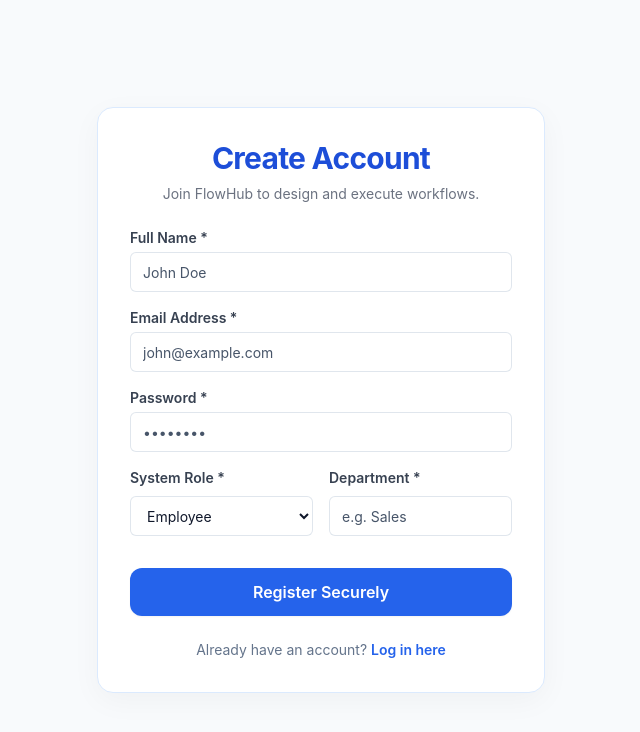
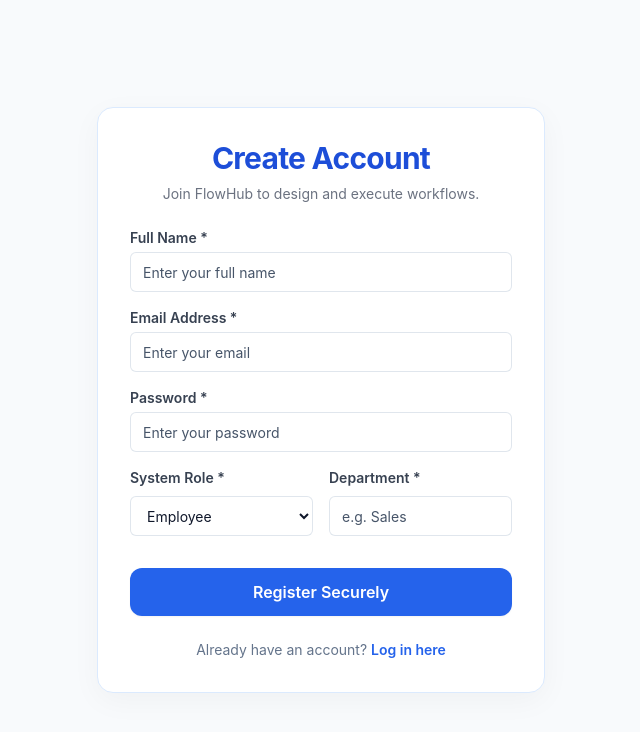
Before and after one commit to Srideepalakshmi/FlowHub, a React app in the folder frontend/: page /register in a window 1280 px wide. Shown: the top 732 px of the page, without its empty margins (319-959 px from the left). Built offline with nearby package versions, Linux system fonts and the light colour scheme; the HTML template or start-up script is replaced by a standard one.

Commit message:
style: update input placeholders to instructions

```diff
--- a/frontend/src/pages/Login.jsx
+++ b/frontend/src/pages/Login.jsx
@@ -62,7 +62,7 @@ export default function Login() {
               required
               type="email"
               className="w-full px-4 py-3 rounded-xl border border-gray-200 dark:border-zinc-700 bg-gray-50 dark:bg-zinc-800 text-gray-800 dark:text-gray-200 focus:ring-2 focus:ring-blue-500 outline-none transition-colors"
-              placeholder="name@example.com"
+              placeholder="Enter your email"
               onChange={(e) => setEmail(e.target.value)}
             />
           </div>
@@ -73,7 +73,7 @@ export default function Login() {
               required
               type="password"
               className="w-full px-4 py-3 rounded-xl border border-gray-200 dark:border-zinc-700 bg-gray-50 dark:bg-zinc-800 text-gray-800 dark:text-gray-200 focus:ring-2 focus:ring-blue-500 outline-none transition-colors"
-              placeholder="••••••••"
+              placeholder="Enter your password"
               onChange={(e) => setPassword(e.target.value)}
             />
           </div>
--- a/frontend/src/pages/Register.jsx
+++ b/frontend/src/pages/Register.jsx
@@ -49,17 +49,17 @@ export default function Register() {
             <div className="space-y-4">
               <div>
                 <label className="block text-sm font-semibold text-gray-700 dark:text-gray-300 mb-1">Full Name *</label>
-                <input required className="input-field" placeholder="John Doe" onChange={e => setForm({ ...form, name: e.target.value })} />
+                <input required className="input-field" placeholder="Enter your full name" onChange={e => setForm({ ...form, name: e.target.value })} />
               </div>
 
               <div>
                 <label className="block text-sm font-semibold text-gray-700 dark:text-gray-300 mb-1">Email Address *</label>
-                <input required type="email" className="input-field" placeholder="john@example.com" onChange={e => setForm({ ...form, email: e.target.value })} />
+                <input required type="email" className="input-field" placeholder="Enter your email" onChange={e => setForm({ ...form, email: e.target.value })} />
               </div>
 
               <div>
                 <label className="block text-sm font-semibold text-gray-700 dark:text-gray-300 mb-1">Password *</label>
-                <input required className="input-field" placeholder="••••••••" type="password" onChange={e => setForm({ ...form, password: e.target.value })} />
+                <input required className="input-field" placeholder="Enter your password" type="password" onChange={e => setForm({ ...form, password: e.target.value })} />
               </div>
 
               <div className="grid grid-cols-1 sm:grid-cols-2 gap-4">
```
